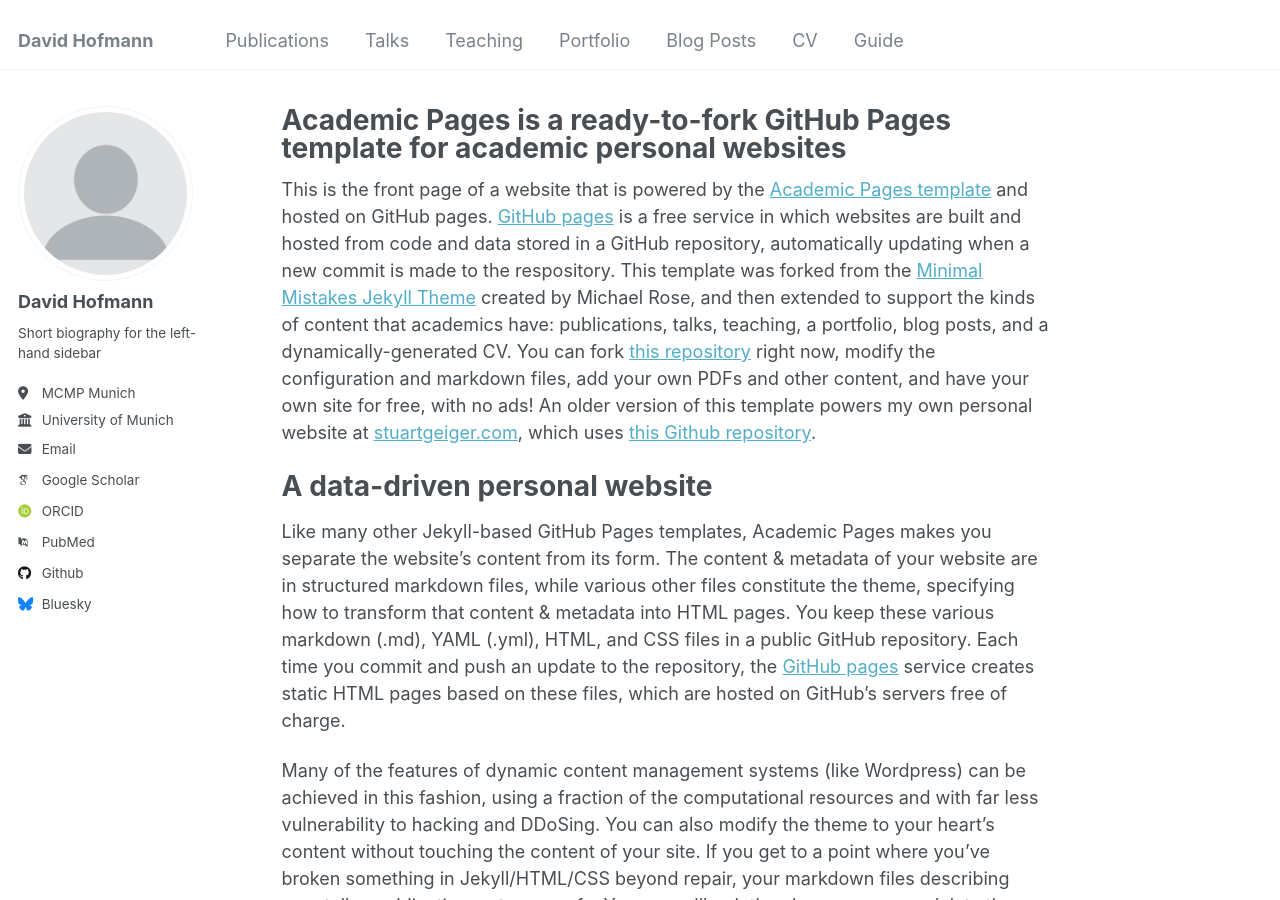
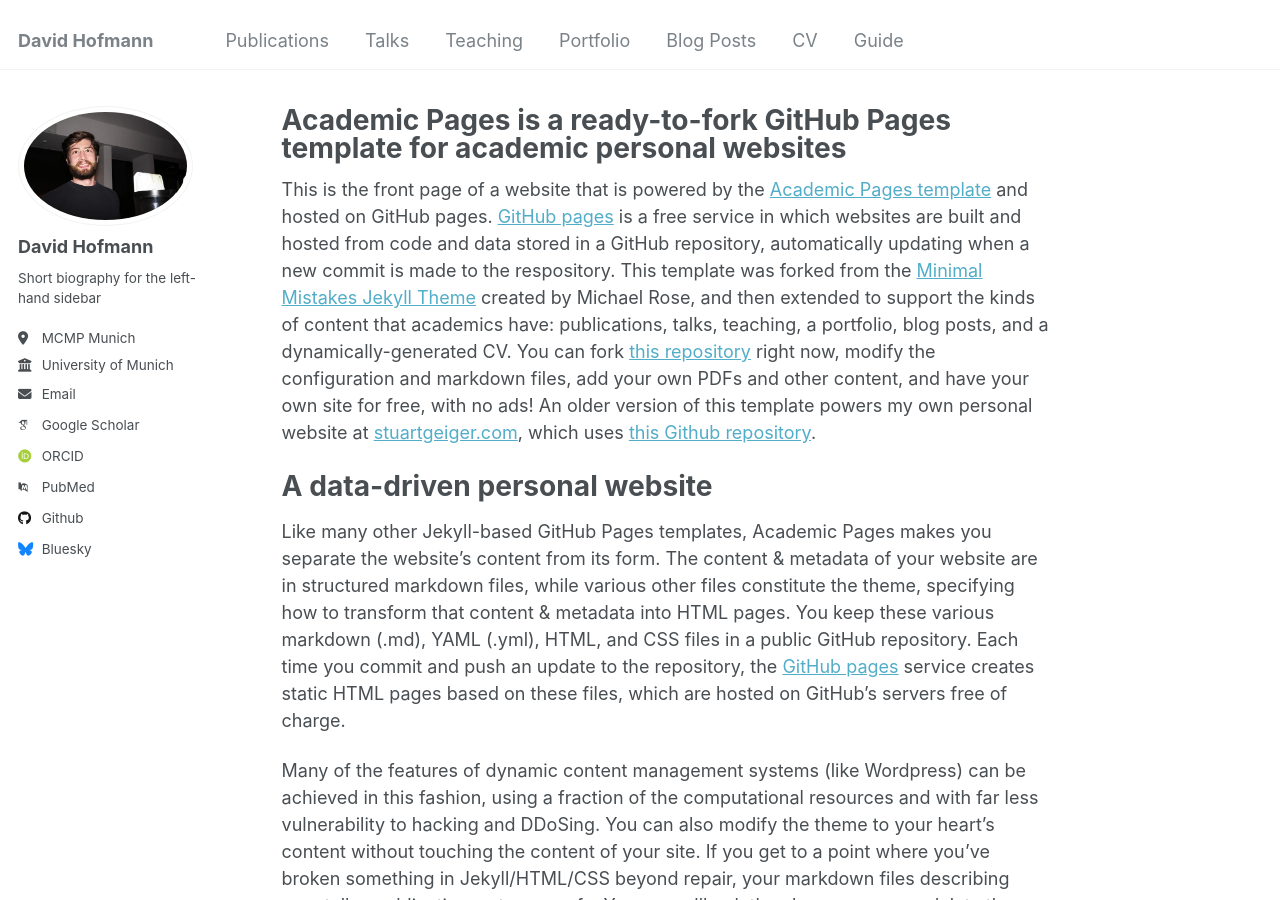
Before and after one commit to davidhofmnn/davidhofmann.github.io, a Jekyll site: the page built from _pages/about.md, in a window 1280 px wide and 900 px high. Built offline with Jekyll 4.4.1, drawn with Linux system fonts in a browser that asks for light colours; some web fonts are replaced.

Commit message:
_config.yml

```diff
--- a/_config.yml
+++ b/_config.yml
@@ -21,7 +21,7 @@ repository               : "academicpages/academicpages.github.io"
 #               Additional customization can be done by editing /_includes/author-profile.html
 author:
   # Biographic information
-  avatar           : "profile.png"
+  avatar           : "profilbild.jpg"
   name             : "David Hofmann"
   pronouns         : # example: "she/her"
   bio              : "Short biography for the left-hand sidebar"
```
